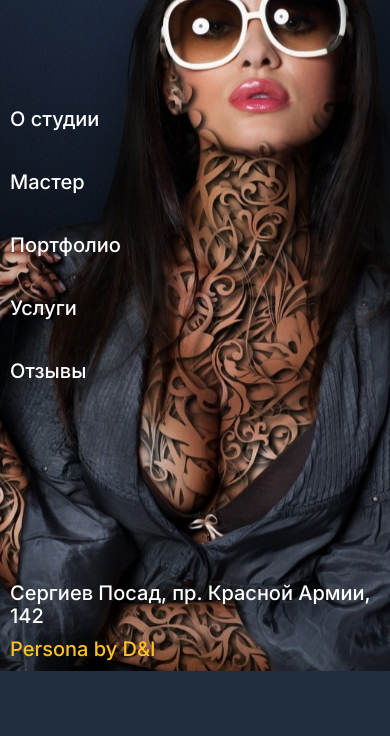
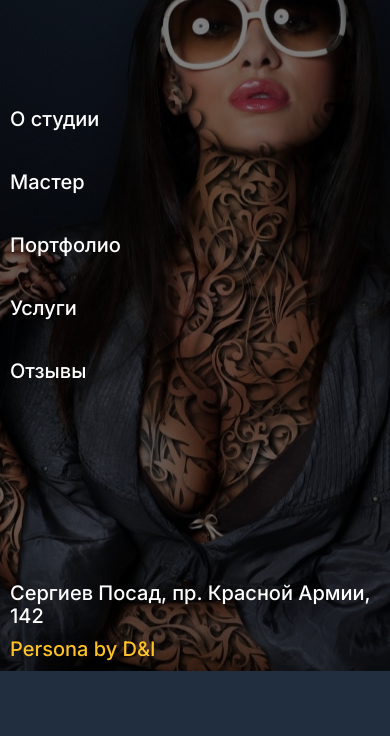
Before and after one commit to egor-martynenko/nesstattoo, a plain HTML site: page index.html in a window 390 px wide. Shown: the part 108-844 px from the top of the page. Drawn offline with nearby package versions, Linux system fonts and the light colour scheme; files whose address does not match are found by name.

Commit message:
some comment

```diff
--- a/sass/_media.sass
+++ b/sass/_media.sass
@@ -1,6 +1,6 @@
 @media (max-width: 500px)
-    .main
-        margin-top: 200px
+    .main_container
+        background-color: rgba(0, 0, 0, 0.5)
 
     .header
         flex-direction: column
```
Also changed, not shown: dist/css/main.min.css, main.css, 1 other file.
